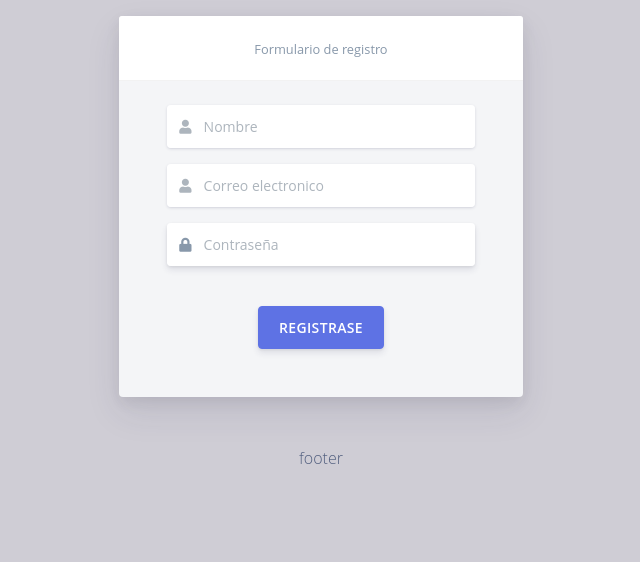
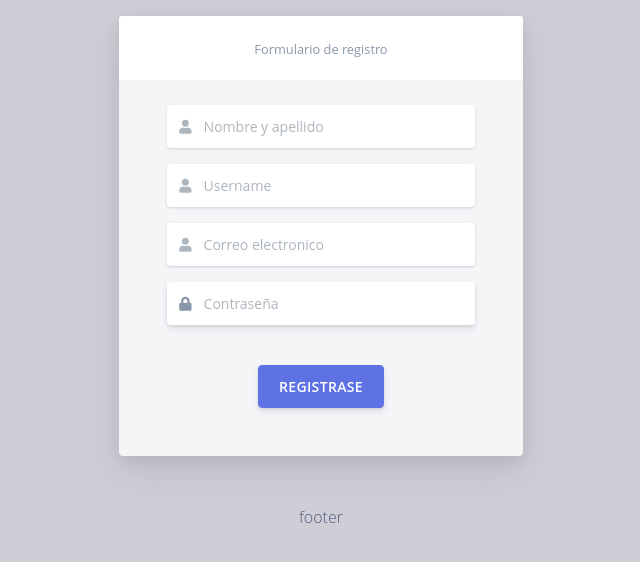
Before and after one commit to kaonashi-dev/blog-condeigniter, a CodeIgniter app: page /database/index.php/user/register in a window 1280 px wide. Shown: the part 88-650 px from the top of the page, without its empty margins (319-959 px from the left). Run offline with CodeIgniter, Linux system fonts and the light colour scheme; some libraries are stand-ins or nearby versions.

Commit message:
connection to database and user registration

```diff
--- a/application/config/autoload.php
+++ b/application/config/autoload.php
@@ -81,15 +81,8 @@ $autoload['libraries'] = array();
 */
 $autoload['drivers'] = array();
 
-/*
-| -------------------------------------------------------------------
-|  Auto-load Helper Files
-| -------------------------------------------------------------------
-| Prototype:
-|
-|	$autoload['helper'] = array('url', 'file');
-*/
-$autoload['helper'] = array();
+#Auto-load Helper Files
+$autoload['helper'] = array('url', 'form');
 
 /*
 | -------------------------------------------------------------------
--- a/application/controllers/User.php
+++ b/application/controllers/User.php
@@ -5,7 +5,7 @@ class User extends CI_Controller{
     public function __construct()
     {
         parent::__construct();
-        $this->load->helper('url');
+        $this->load->model('User_model', 'model');
     }
 
     public function login(){
@@ -18,4 +18,9 @@ class User extends CI_Controller{
         $this->load->view('user/register');
         $this->load->view('template/footer');
     }
+    ///
+    public function get_all(){
+        $users = $this->model->get_all();
+        echo json_encode($users);
+    }
 }
--- /dev/null
+++ b/application/models/User_model.php
@@ -0,0 +1,15 @@
+<?php
+
+class User_model extends CI_Model{
+
+    public function __construct()
+    {
+        parent::__construct();
+        $this->load->database();
+    }
+
+    public function get_all(){
+        $query = $this->db->get('user');
+        return $query->result();
+    }
+}
--- a/application/views/user/register.php
+++ b/application/views/user/register.php
@@ -7,13 +7,13 @@
                 </div>
             </div>
             <div class="card-body px-lg-5">
-                <form role="form">
+                <?php echo form_open('auth/register') ?>
                 <div class="form-group mb-3">
                     <div class="input-group input-group-alternative">
                         <div class="input-group-prepend">
                             <span class="input-group-text"><i class="fas fa-user"></i></span>
                         </div>
-                            <input class="form-control" placeholder="Nombre" type="text">
+                        <input class="form-control" name="name" placeholder="Nombre y apellido" type="text">
                     </div>
                 </div>
                 <div class="form-group mb-3">
@@ -21,7 +21,15 @@
                         <div class="input-group-prepend">
                             <span class="input-group-text"><i class="fas fa-user"></i></span>
                         </div>
-                            <input class="form-control" placeholder="Correo electronico" type="email">
+                        <input class="form-control" name="username" placeholder="Username" type="text">
+                    </div>
+                </div>
+                <div class="form-group mb-3">
+                    <div class="input-group input-group-alternative">
+                        <div class="input-group-prepend">
+                            <span class="input-group-text"><i class="fas fa-user"></i></span>
+                        </div>
+                        <input class="form-control" name="email" placeholder="Correo electronico" type="email">
                     </div>
                 </div>
                 <div class="form-group focused">
@@ -29,11 +37,11 @@
                         <div class="input-group-prepend">
                             <span class="input-group-text"><i class="fas fa-lock"></i></span>
                         </div>
-                            <input class="form-control" placeholder="Contraseña" type="password">
+                        <input class="form-control" name="pass" placeholder="Contraseña" type="password">
                     </div>
                 </div>
                 <div class="text-center">
-                        <button type="button" class="btn btn-primary my-4">REGISTRASE</button>
+                    <button type="submit" class="btn btn-primary my-4">REGISTRASE</button>
                 </div>
                 </form>
             </div>
```
Also changed, not shown: application/controllers/Auth.php (+8 -1 lines), application/models/Auth_model.php (+9 -0 lines). Lines whose indentation alone changed are shown as unchanged.
